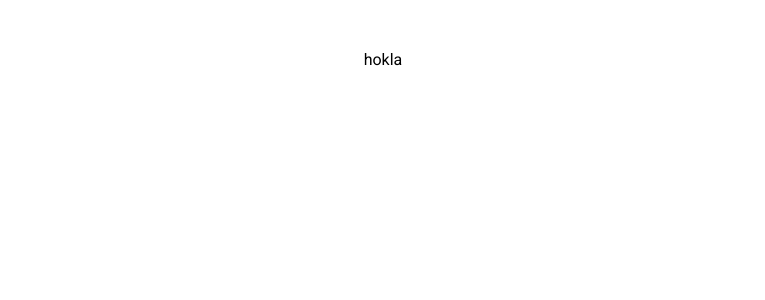
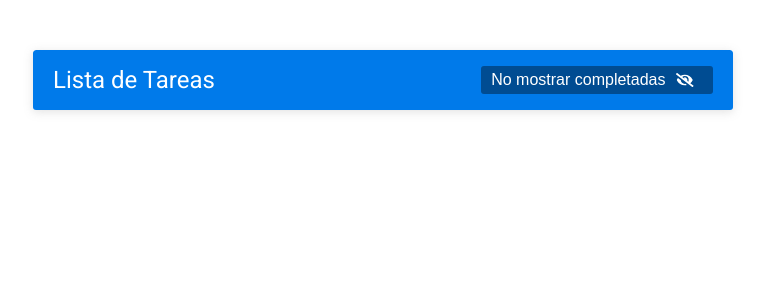
Before and after one commit to raulangelj/Task_Manager, a React (Create React App) app: page / in a window 1280 px wide. Shown: the top 300 px of the page, without its empty margins (257-1022 px from the left). Built offline with nearby package versions, Linux system fonts and the light colour scheme.

Commit message:
Feat: Header design

```diff
--- a/package.json
+++ b/package.json
@@ -3,6 +3,9 @@
   "version": "0.1.0",
   "private": true,
   "dependencies": {
+    "@fortawesome/fontawesome-svg-core": "^1.2.35",
+    "@fortawesome/free-solid-svg-icons": "^5.15.3",
+    "@fortawesome/react-fontawesome": "^0.1.14",
     "@testing-library/jest-dom": "^5.14.1",
     "@testing-library/react": "^11.2.7",
     "@testing-library/user-event": "^12.8.3",
--- a/src/App/App.js
+++ b/src/App/App.js
@@ -1,8 +1,9 @@
 import './App.css'
+import Header from '../Components/Header/header'
 
 const App = () => (
-  <div className="App">
-    hokla
+  <div className="contenedor">
+    <Header />
   </div>
 )
 
--- /dev/null
+++ b/src/Components/Header/header.css
@@ -0,0 +1,33 @@
+.header {
+	display: flex;
+	align-items: center;
+	justify-content: space-between;
+	height: 60px;
+	padding: 0 20px;
+	background: var(--azul);
+	color: #fff;
+	border-radius: 3px 3px 0px 0px;
+}
+
+.header-title {
+	font-weight: 400;
+	font-size: 24px;
+}
+
+.header-button {
+	background: none;
+	font-size: 16px;
+	color: #fff;
+	border: none;
+	cursor: pointer;
+	background: #004c92;
+	padding: 5px 10px;
+	border-radius: 3px;
+	display: flex;
+	align-items: center;
+}
+
+.header-icon-button {
+	font-size: 14px;
+	margin: 0 10px;
+}
--- /dev/null
+++ b/src/Components/Header/header.jsx
@@ -0,0 +1,21 @@
+/* eslint-disable no-unused-vars */
+import React, { useState } from 'react'
+import { FontAwesomeIcon } from '@fortawesome/react-fontawesome'
+import { faEye, faEyeSlash } from '@fortawesome/free-solid-svg-icons'
+import './header.css'
+
+const Header = () => {
+  const [eye, setEye] = useState('faEye')
+
+  return (
+    <header className="header">
+      <h1 className="header-title">Lista de Tareas</h1>
+      <button type="button" className="header-button">
+        No mostrar completadas
+        <FontAwesomeIcon icon={faEyeSlash} className="header-icon-button" />
+      </button>
+    </header>
+  )
+}
+
+export default Header
```
Also changed, not shown: src/App/App.css (line endings or trailing spaces), 1 other file (tests, documents, lock files or other folders).
